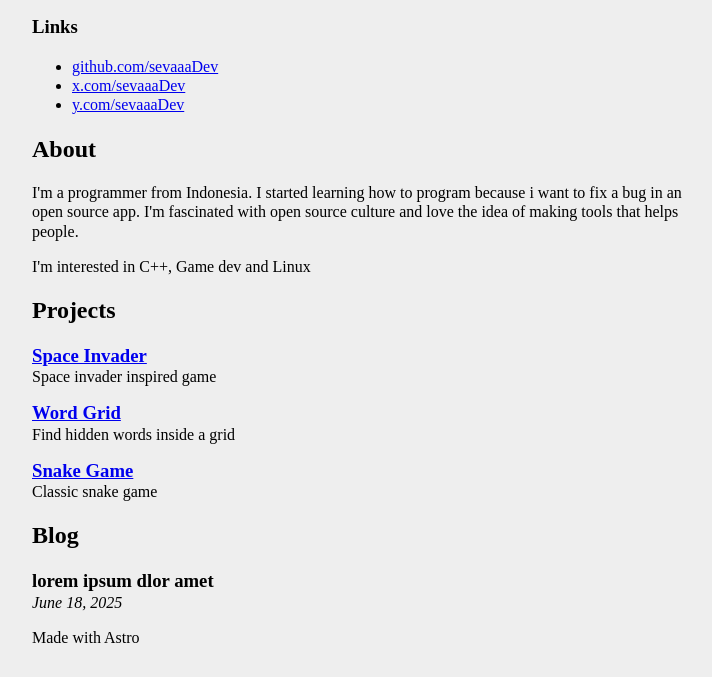
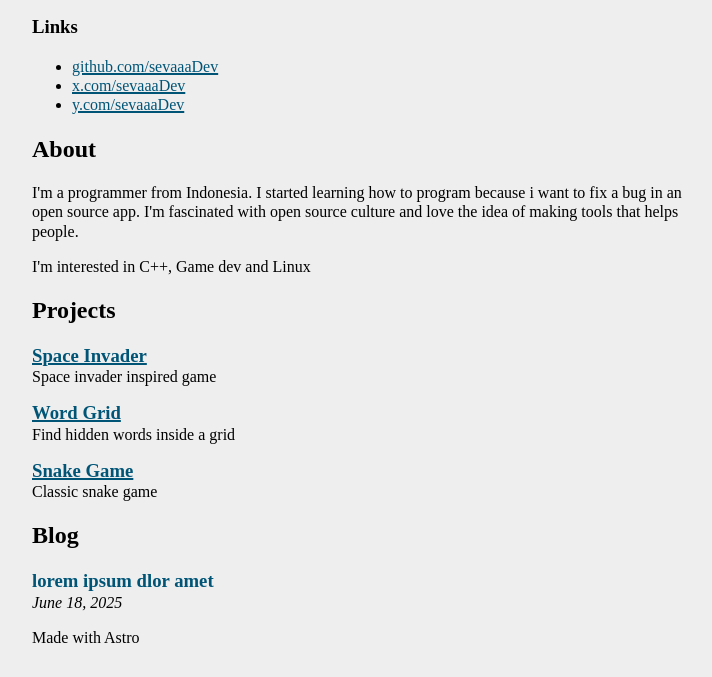
Before and after one commit to sevaaaDev/sevaaaDev.github.io, an Astro site: page / in a window 1280 px wide. Shown: the part 123-800 px from the top of the page, without its empty margins (274-986 px from the left). Built offline with nearby package versions, Linux system fonts and the light colour scheme; Astro itself is replaced by a stand-in of ours; a web font is replaced by a local one.

Commit message:
fix: anchor tag color and underline

```diff
--- a/src/assets/default.css
+++ b/src/assets/default.css
@@ -39,3 +39,8 @@
   font-family: "Nunito";
   line-height: 1.2;
 }
+
+a {
+  color: #005577;
+  text-decoration-thickness: 2px;
+}
```
